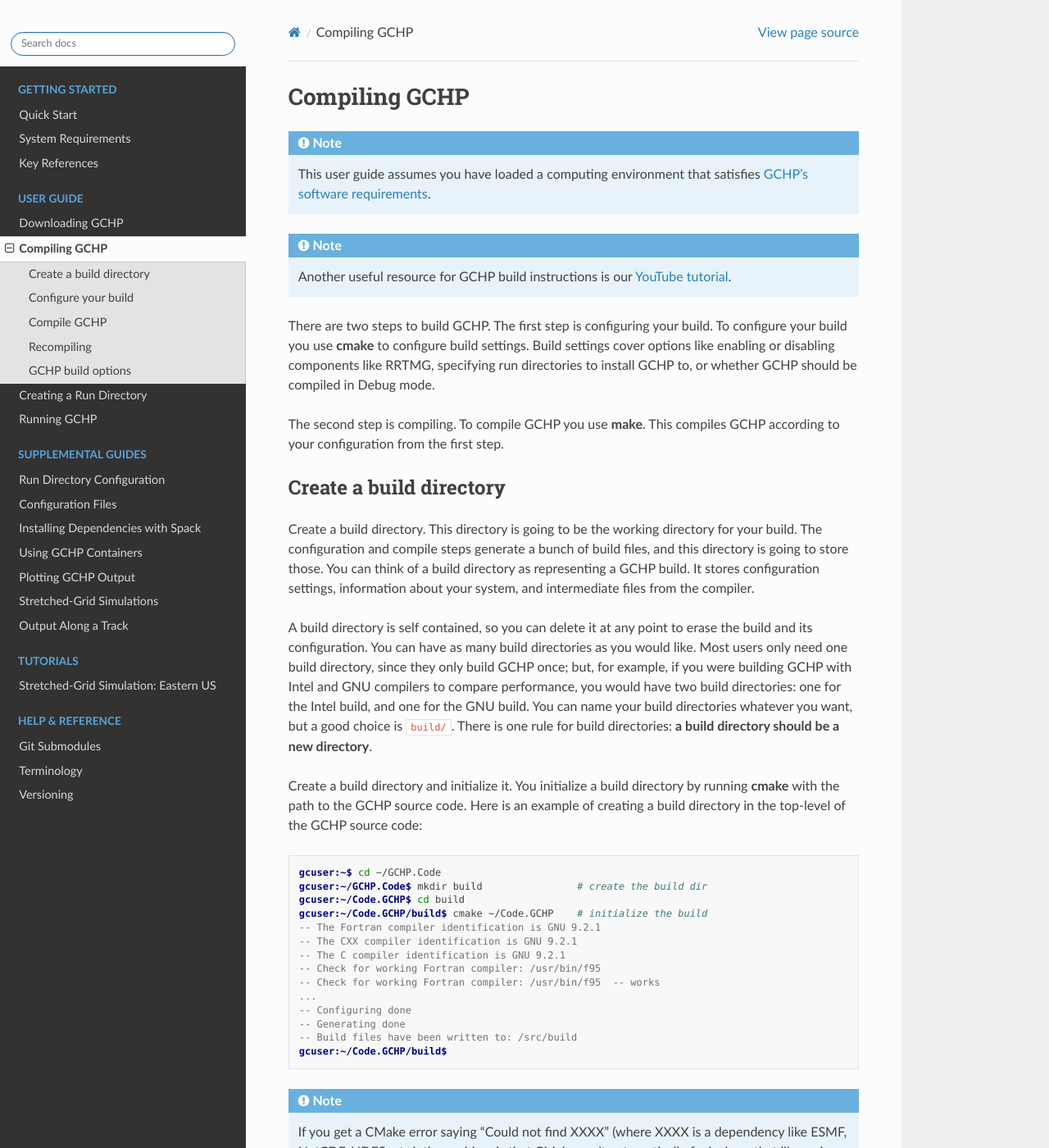
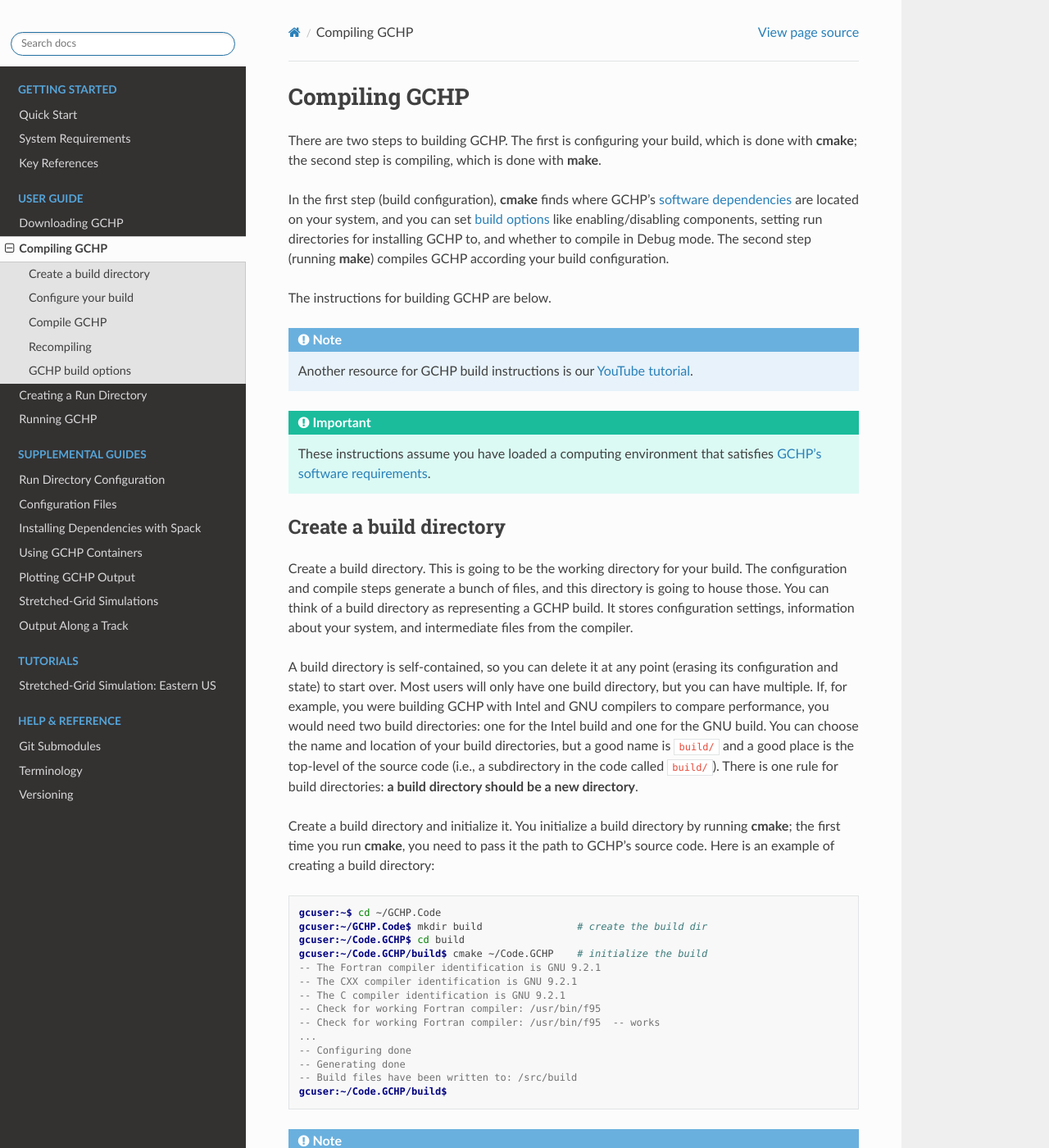
Before and after one commit to geoschem/GCHP, a Sphinx documentation site: the page built from docs/source/user-guide/compiling.rst, in a window 1280 px wide and 1400 px high. Shown: the whole window at 82% size. Built offline with Sphinx 7.4.7 and the Read the Docs theme 2.0.0, drawn with Linux system fonts in a browser that asks for light colours; pages that are not in the unit, such as notebooks, are missing from menus; some of the changed text lies outside the part shown.

Commit message:
updated clone and build instructions

```diff
--- a/docs/source/user-guide/compiling.rst
+++ b/docs/source/user-guide/compiling.rst
@@ -2,42 +2,42 @@
 Compiling GCHP
 ==============
 
-.. note::
-    This user guide assumes you have loaded a computing environment that satisfies
-    :ref:`GCHP's software requirements <software_requirements>`.
+There are two steps to building GCHP. The first is configuring your build, which is done with :program:`cmake`;
+the second step is compiling, which is done with :program:`make`.
+
+In the first step (build configuration), :program:`cmake` finds where GCHP's :ref:`software dependencies <software_requirements>`
+are located on your system, and you can set :ref:`build options <gchp_build_options>` like
+enabling/disabling components, setting run directories for installing GCHP to, and whether to compile in
+Debug mode. The second step (running :program:`make`) compiles GCHP according your build configuration.
+
+The instructions for building GCHP are below.
 
 .. note::
-   Another useful resource for GCHP build instructions is our `YouTube tutorial <https://www.youtube.com/watch?v=G_DMCv-mJ2k>`_.
+   Another resource for GCHP build instructions is our `YouTube tutorial <https://www.youtube.com/watch?v=G_DMCv-mJ2k>`_.
 
-There are two steps to build GCHP. The first step is configuring your build.
-To configure your build you use :program:`cmake` to configure build settings.
-Build settings cover options like enabling or disabling components like
-RRTMG, specifying run directories to install GCHP to, or whether GCHP should be compiled in Debug mode.
-
-The second step is compiling. To compile GCHP you use :program:`make`. This
-compiles GCHP according to your configuration from the first step.
-
+.. important::
+   These instructions assume you have loaded a computing environment that satisfies
+   :ref:`GCHP's software requirements <software_requirements>`.
 
 Create a build directory
 ------------------------
 
-Create a build directory. This directory is going to be the working directory
+Create a build directory. This is going to be the working directory
 for your build. The configuration and compile steps generate a
-bunch of build files, and this directory is going to store those. You can
+bunch of files, and this directory is going to house those. You can
 think of a build directory as representing a GCHP build. It stores configuration
 settings, information about your system, and intermediate files from the compiler.
 
-A build directory is self contained, so you can delete it at any point to erase
-the build and its configuration. You can have as many build directories as you
-would like. Most users only need one build directory, since they only build GCHP
-once; but, for example, if you were building GCHP with Intel and GNU compilers to
-compare performance, you would have two build directories: one for the Intel build,
-and one for the GNU build. You can name your build directories whatever you want, but a good choice is :file:`build/`.
+A build directory is self-contained, so you can delete it at any point (erasing its configuration and state) to start over.
+Most users will only have one build directory, but you can have multiple.
+If, for example, you were building GCHP with Intel and GNU compilers to compare performance, you would need two build directories: one for the Intel build and one for the GNU build.
+You can choose the name and location of your build directories, but a good name is :file:`build/` and
+a good place is the top-level of the source code (i.e., a subdirectory in the code called :file:`build/`).
 There is one rule for build directories: **a build directory should be a new directory**.
 
 Create a build directory and initialize it. You initialize a build directory by
-running :program:`cmake` with the path to the GCHP source code. Here is an example
-of creating a build directory in the top-level of the GCHP source code:
+running :program:`cmake`; the first time you run :program:`cmake`, you need to pass it the path to GCHP's source code.
+Here is an example of creating a build directory:
 
 .. code-block:: console
 
@@ -55,6 +55,11 @@ of creating a build directory in the top-level of the GCHP source code:
    -- Generating done
    -- Build files have been written to: /src/build
    gcuser:~/Code.GCHP/build$
+
+.. note::
+   You can explicitly specify compilers by setting the :envvar:`CC`, :envvar:`CXX`, and :envvar:`FC` environment
+   variables. If autodetected compilers (see the output above) are the wrong compilers, create a new build directory
+   (delete the old one), and make sure these variables are set before you initialize the build directory.
 
 .. note::
    If you get a CMake error saying "Could not find XXXX" (where XXXX is a dependency like
@@ -83,26 +88,25 @@ form:
     $ cmake . -D<NAME>="<VALUE>"
 
 where :literal:`<NAME>` is the name of the setting, and :literal:`<VALUE>` is the
-value that you are assigning it. These settings are persistent and saved in your build directory.
-You can set multiple variables in a single command, and you can run :program:`cmake` as many times
-as you need to configure your desired settings.
+value you are assigning it. These settings are persistent and saved in your build directory.
+You can set multiple variables in the same command, and you can run :program:`cmake` as many times
+as needed to configure your desired settings.
 
 .. note::
    The :literal:`.` argument is important. It is the path to your build directory which
    is :literal:`.` here.
 
-GCHP has no required build settings. You can find the complete list of :ref:`GCHP's build settings here <gchp_build_options>`.
-The most frequently used build setting is :literal:`RUNDIR` which lets you specify one or more run directories
+No build settings are required. You can find the complete list of :ref:`GCHP's build settings here <gchp_build_options>`.
+The most common setting is :literal:`RUNDIR`, which lets you specify one or more run directories
 to install GCHP to. Here, "install" refers to copying the compiled executable, and some supplemental files
-with build settings, to your run directories.
+with build settings, to your run directory/directories.
 
 .. note::
-    You can even update build settings after you compile GCHP. Simply rerun :program:`make` and
+    You can update build settings after you compile GCHP. Simply rerun :program:`make` and
     (optionally) :program:`make install`, and the build system will automatically figure out
     what needs to be recompiled.
 
-Since there are no required build settings, for this tutorial we will stick with the
-default settings.
+Since there are no required build settings, so here, we will stick with the default settings.
 
 You should notice that when you run :program:`cmake` it ends with:
 
@@ -124,28 +128,29 @@ You compile GCHP with:
 
    gcuser:~/Code.GCHP/build$ make -j   # -j enables compiling in parallel
 
-Optionally, you can use the :literal:`VERBOSE=1` argument to see the compiler commands.
+.. note::
+   You can add :literal:`VERBOSE=1` to see all the compiler commands.
 
-This step creates :file:`./bin/gchp` which is the compiled executable. You can copy
-this executable to your run directory manually, or you can do
+Compiling GCHP creates :file:`./bin/gchp` (the GCHP executable). You can copy
+this executable to your run directory manually, or if you set the :ref:`RUNDIR <build_setting_rundir>` build option,
+you can do
 
 .. code-block:: console
 
-   gcuser:~/Code.GCHP/build$ make install
+   gcuser:~/Code.GCHP/build$ make install  # Requires that RUNDIR build option is set
 
-which copies :file:`./bin/gchp` (and some supplemental files) to
-the run directories specified in :ref:`RUNDIR <build_setting_rundir>`.
+to copy the executable (and supplemental files) to your run directories.
 
-Now you have compiled GCHP, and you are ready to move on to creating a run directory!
+Now you have compiled GCHP! You can move on to creating a run directory!
 
 ------------
 
 Recompiling
 -----------
 
-You need to recompile GCHP if you update a build setting or make a modification to the source code.
-However, with CMake, you don't need to clean before recompiling. The build system automatically
-figure out which files need to be recompiled based on your modification. This is known as incremental compiling.
+You need to recompile GCHP if you update a build setting or modify the source code.
+With CMake, you do not need to clean before recompiling. The build system automatically
+figures out which files need to be recompiled (it's usually a small subset). This is known as incremental compiling.
 
 To recompile GCHP, simply do
 
```
Also changed, not shown: other parts of docs/source/user-guide/compiling.rst (+3 -3 lines), docs/source/user-guide/downloading.rst (+27 -8 lines).
